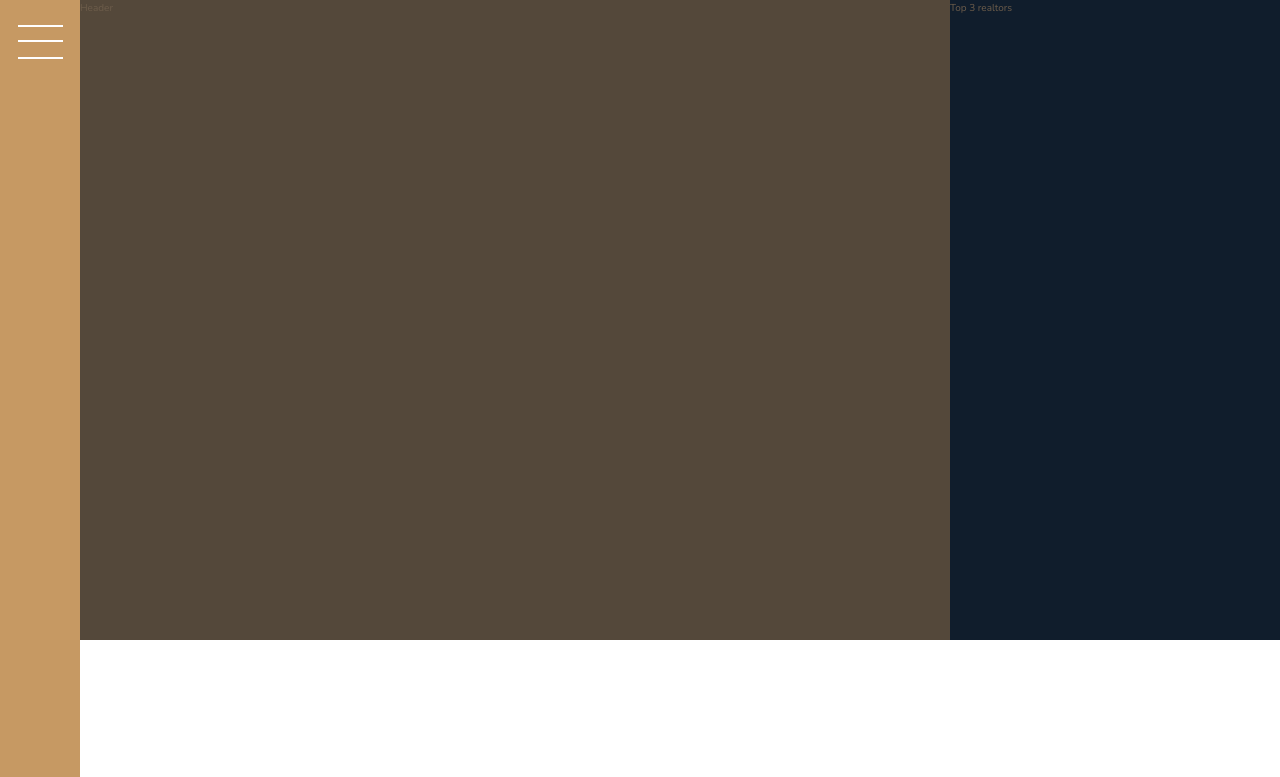
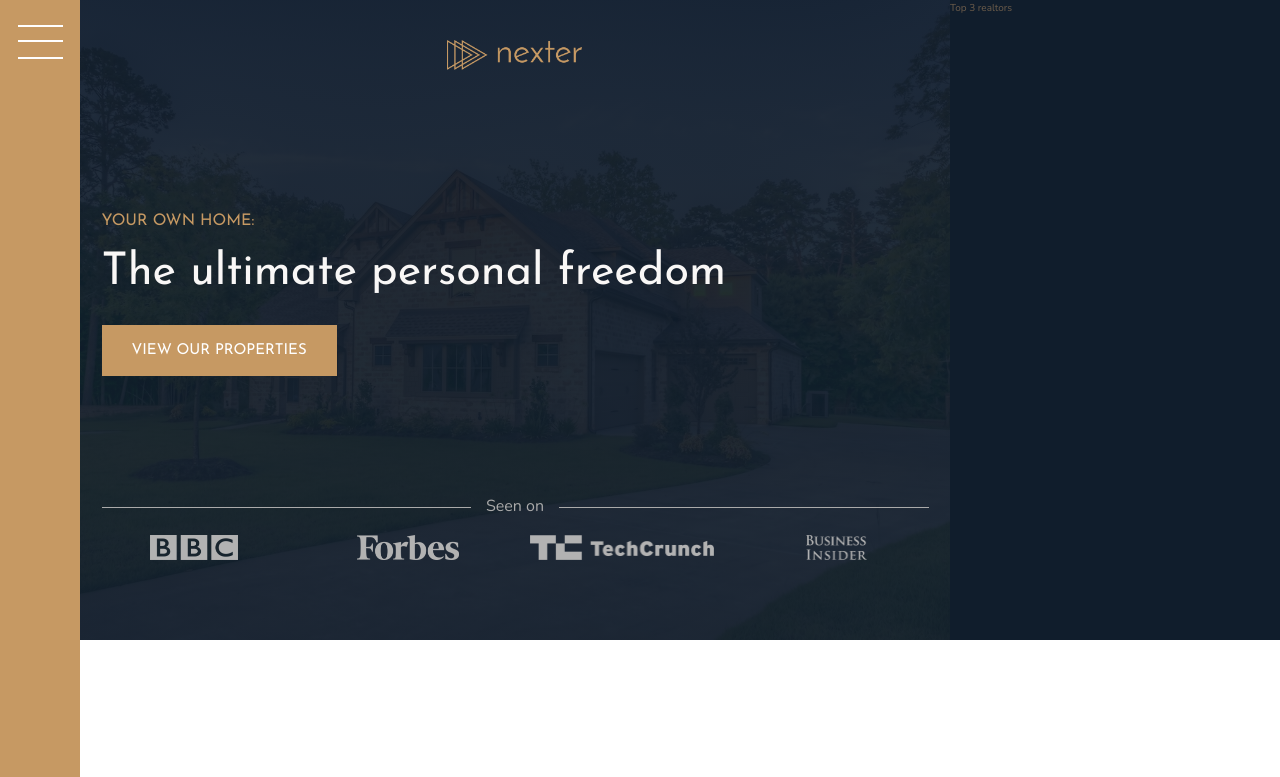
Before and after one commit to matheuspergoli/nexter-project, a website: page index.html in a window 1280 px wide. Shown: the top 777 px of the page. Drawn offline with nearby package versions, Linux system fonts and the light colour scheme.

Commit message:
Header section

```diff
--- a/index.html
+++ b/index.html
@@ -14,7 +14,19 @@
     <button class="nav-btn"></button>
   </aside>
 
-  <header class="header">Header</header>
+  <header class="header">
+    <img src="img/logo.png" alt="Nexter logo" class="header__logo">
+    <h3 class="heading-3">Your own home:</h3>
+    <h1 class="heading-1">The ultimate personal freedom</h1>
+    <button class="btn header__btn">View our properties</button>
+    <div class="header__seenon-text">Seen on</div>
+    <div class="header__seenon-logos">
+      <img src="img/logo-bbc.png" alt="See on logo 1">
+      <img src="img/logo-forbes.png" alt="See on logo 2">
+      <img src="img/logo-techcrunch.png" alt="See on logo 3">
+      <img src="img/logo-bi.png" alt="See on logo 4">
+    </div>
+  </header>
 
   <article class="realtors">Top 3 realtors</article>
 
--- a/sass/_header.scss
+++ b/sass/_header.scss
@@ -1,4 +1,59 @@
 .header {
   grid-column: full-start / col-end 6;
   background-color: $color-grey-dark-1;
+  background-image: linear-gradient(
+    rgba($color-secondary, 0.93),
+    rgba($color-secondary, 0.93)),
+    url(../img/hero.jpeg);
+
+  padding: 8rem;
+  padding-top: 4rem;
+  background-size: cover;
+  background-position: center;
+
+  display: grid;
+  grid-template-columns: max-content;
+  grid-template-rows: 1fr min-content 6rem 1fr;
+  justify-content: center;
+  row-gap: 1.5rem;
+
+  &__logo {
+    height: 3rem;
+    justify-self: center;
+  }
+
+  &__btn {
+    align-self: start;
+    justify-self: start;
+  }
+
+  &__seenon-text {
+    font-size: 1.6rem;
+    color: $color-grey-light-2;
+
+    display: grid;
+    grid-template-columns: 1fr max-content 1fr;
+    align-items: center;
+    column-gap: 1.5rem;
+
+    &::before,
+    &::after {
+      content: '';
+      display: block;
+      height: 1px;
+      background-color: currentColor;
+    }
+  }
+
+  &__seenon-logos {
+    display: grid;
+    grid-template-columns: repeat(4, 1fr);
+    justify-items: center;
+    column-gap: 3rem;
+
+    img {
+      height: 2.5rem;
+      filter: brightness(70%);
+    }
+  }
 }
--- a/sass/_typography.scss
+++ b/sass/_typography.scss
@@ -4,7 +4,10 @@
 }
 
 .heading-1 {
+  line-height: 1;
   @extend %heading;
+  font-size: 4.5rem;
+  color: $color-grey-light-1;
 }
 
 .heading-2 {
```
Also changed, not shown: css/main.css, 1 other file.
